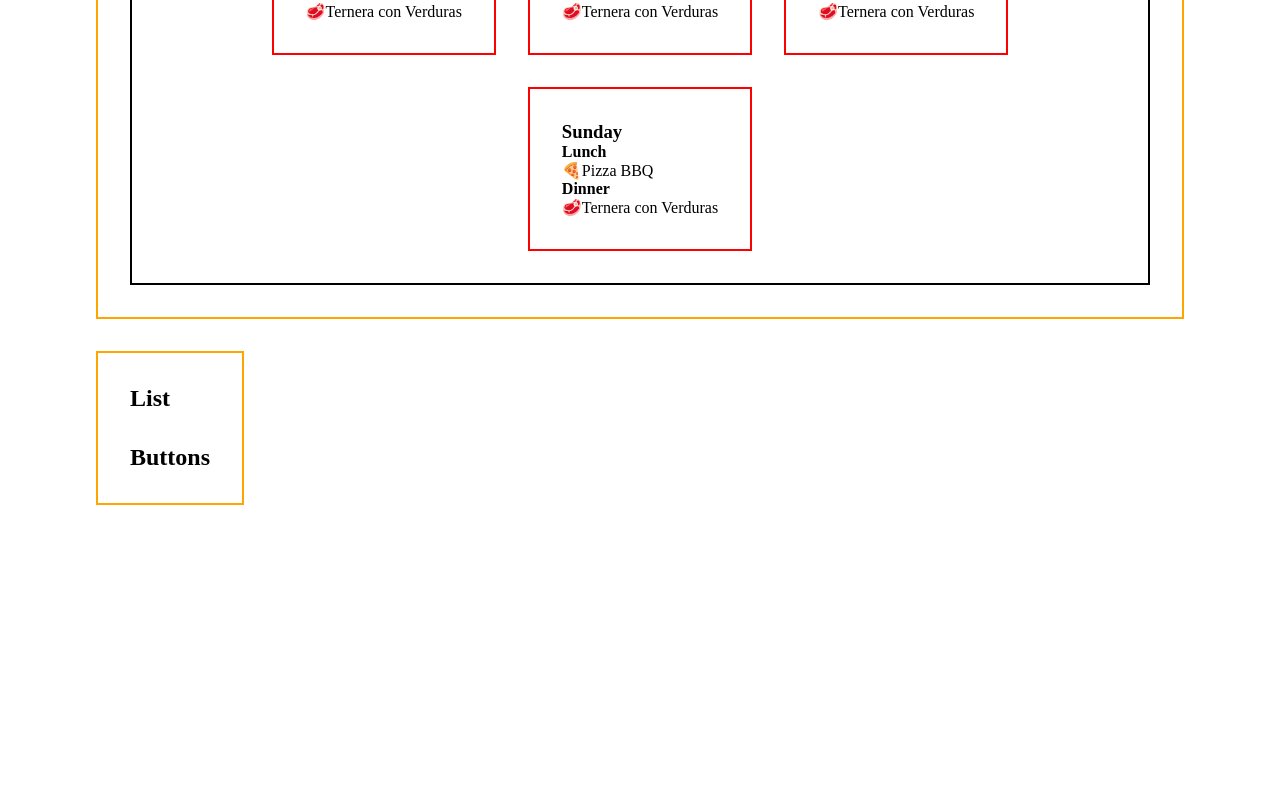
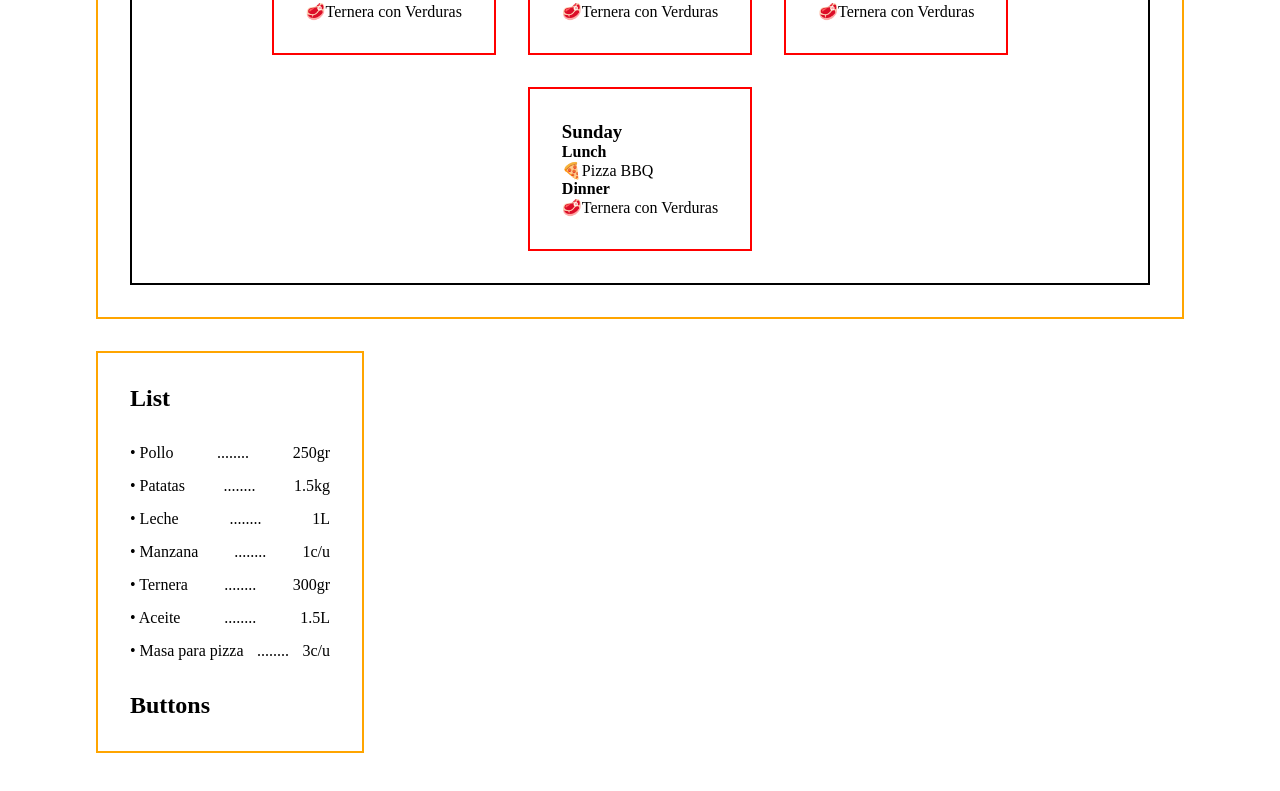
Before and after one commit to PJxDev/mealweek, a Next.js app: page / in a window 1280 px wide. Shown: the part 675-1466 px from the top of the page. Before the commit the page ends 1276 px from the top, so only its background shows below. Built offline with nearby package versions, Linux system fonts and the light colour scheme.

Commit message:
lista working

```diff
--- a/components/Planning/Planning.jsx
+++ b/components/Planning/Planning.jsx
@@ -1,85 +1,7 @@
 import styles from '@/styles/planning.module.css'
 import PlanningCard from './Cards/PlanningCard'
-
-const data = [
-  {
-    day: 'Monday',
-    lunch: {
-      icon: '🍕',
-      name: 'Pizza BBQ'
-    },
-    dinner: {
-      icon: '🥩',
-      name: 'Ternera con Verduras'
-    }
-  },
-  {
-    day: 'Tuesday',
-    lunch: {
-      icon: '🍔',
-      name: 'Hamburguesa'
-    },
-    dinner: {
-      icon: '🥩',
-      name: 'Ternera con Verduras'
-    }
-  },
-  {
-    day: 'Wednesday',
-    lunch: {
-      icon: '🍕',
-      name: 'Pizza BBQ'
-    },
-    dinner: {
-      icon: '🥩',
-      name: 'Ternera con Verduras'
-    }
-  },
-  {
-    day: 'Thursday',
-    lunch: {
-      icon: '🍕',
-      name: 'Pizza BBQ'
-    },
-    dinner: {
-      icon: '🥩',
-      name: 'Ternera con Verduras'
-    }
-  },
-  {
-    day: 'Friday',
-    lunch: {
-      icon: '🍕',
-      name: 'Pizza BBQ'
-    },
-    dinner: {
-      icon: '🥩',
-      name: 'Ternera con Verduras'
-    }
-  },
-  {
-    day: 'Saturday',
-    lunch: {
-      icon: '🍕',
-      name: 'Pizza BBQ'
-    },
-    dinner: {
-      icon: '🥩',
-      name: 'Ternera con Verduras'
-    }
-  },
-  {
-    day: 'Sunday',
-    lunch: {
-      icon: '🍕',
-      name: 'Pizza BBQ'
-    },
-    dinner: {
-      icon: '🥩',
-      name: 'Ternera con Verduras'
-    }
-  }
-]
+import ShoppingList from './ShoppingList/ShoppingList'
+import data from '../../examples/planning-data.json'
 
 export default function Planning() {
   return (
@@ -104,6 +26,7 @@ export default function Planning() {
       <article className={styles.planningContainer}>
         <div className={styles.shoppingListContainer}>
           <h2>List</h2>
+          <ShoppingList />
         </div>
         <div className={styles.buttonContainer}>
           <h2>Buttons</h2>
--- /dev/null
+++ b/components/Planning/ShoppingList/ShoppingList.jsx
@@ -0,0 +1,22 @@
+import styles from '@/styles/shoppingList.module.css'
+import data from '@/examples/ingredients-data.json'
+
+export default function ShoppingList() {
+  return (
+    <>
+      <ul className={styles.list}>
+        {data &&
+          data.map((el) => {
+            return (
+              <li className={styles.row}>
+                <span>&bull; {el.name}</span>
+                <span> ........ </span>
+                <span>{el.quantity}</span>
+                <span>{el.type}</span>
+              </li>
+            )
+          })}
+      </ul>
+    </>
+  )
+}
--- /dev/null
+++ b/examples/ingredients-data.json
@@ -0,0 +1,37 @@
+[
+  {
+    "name": "Pollo",
+    "quantity": "250",
+    "type": " gr"
+  },
+  {
+    "name": "Patatas",
+    "quantity": "1.5",
+    "type": " kg"
+  },
+  {
+    "name": "Leche",
+    "quantity": "1",
+    "type": " L"
+  },
+  {
+    "name": "Manzana",
+    "quantity": "1",
+    "type": " c/u"
+  },
+  {
+    "name": "Ternera",
+    "quantity": "300",
+    "type": " gr"
+  },
+  {
+    "name": "Aceite",
+    "quantity": "1.5",
+    "type": " L"
+  },
+  {
+    "name": "Masa para pizza",
+    "quantity": "3",
+    "type": " c/u"
+  }
+]
--- /dev/null
+++ b/examples/planning-data.json
@@ -0,0 +1,79 @@
+[
+  {
+    "day": "Monday",
+    "lunch": {
+      "icon": "🍕",
+      "name": "Pizza BBQ"
+    },
+    "dinner": {
+      "icon": "🥩",
+      "name": "Ternera con Verduras"
+    }
+  },
+  {
+    "day": "Tuesday",
+    "lunch": {
+      "icon": "🍔",
+      "name": "Hamburguesa"
+    },
+    "dinner": {
+      "icon": "🥩",
+      "name": "Ternera con Verduras"
+    }
+  },
+  {
+    "day": "Wednesday",
+    "lunch": {
+      "icon": "🍕",
+      "name": "Pizza BBQ"
+    },
+    "dinner": {
+      "icon": "🥩",
+      "name": "Ternera con Verduras"
+    }
+  },
+  {
+    "day": "Thursday",
+    "lunch": {
+      "icon": "🍕",
+      "name": "Pizza BBQ"
+    },
+    "dinner": {
+      "icon": "🥩",
+      "name": "Ternera con Verduras"
+    }
+  },
+  {
+    "day": "Friday",
+    "lunch": {
+      "icon": "🍕",
+      "name": "Pizza BBQ"
+    },
+    "dinner": {
+      "icon": "🥩",
+      "name": "Ternera con Verduras"
+    }
+  },
+  {
+    "day": "Saturday",
+    "lunch": {
+      "icon": "🍕",
+      "name": "Pizza BBQ"
+    },
+    "dinner": {
+      "icon": "🥩",
+      "name": "Ternera con Verduras"
+    }
+  },
+  {
+    "day": "Sunday",
+    "lunch": {
+      "icon": "🍕",
+      "name": "Pizza BBQ"
+    },
+    "dinner": {
+      "icon": "🥩",
+      "name": "Ternera con Verduras"
+    }
+  }
+]
--- a/examples/planning.json
+++ /dev/null
@@ -1,6 +0,0 @@
-{
-  "data": {
-    "id": "0",
-    "id": "0"
-  }
-}
--- a/styles/planning.module.css
+++ b/styles/planning.module.css
@@ -35,3 +35,11 @@
   padding: 2rem;
   border: 2px solid black;
 }
+.shoppingListContainer {
+  display: flex;
+  flex-direction: column;
+  justify-content: center;
+  align-items: flex-start;
+  gap: 2rem;
+  max-width: 600px;
+}
--- /dev/null
+++ b/styles/shoppingList.module.css
@@ -0,0 +1,21 @@
+.list {
+  list-style-type: none;
+  display: grid;
+  grid-template-columns: repeat(auto-fill, minmax(50px, 200px));
+  grid-template-rows: auto;
+  align-items: flex-start;
+  justify-items: stretch;
+  row-gap: 15px;
+}
+
+.row {
+  display: grid;
+  grid-template-columns: max-content 1fr min-content min-content;
+  justify-content: stretch;
+}
+.row span {
+  grid-row: 1;
+}
+.row > span:nth-child(2) {
+  justify-self: center;
+}
```
